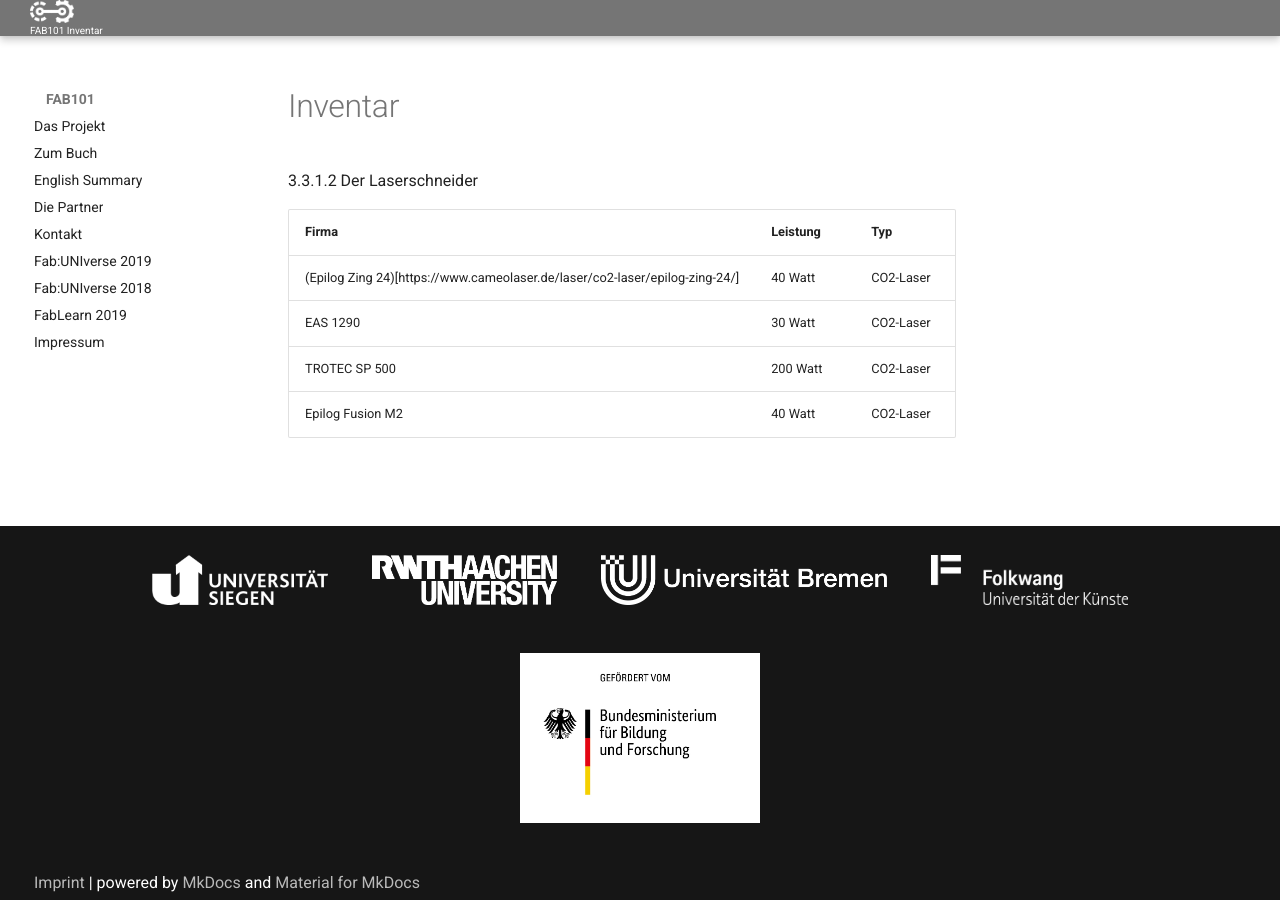
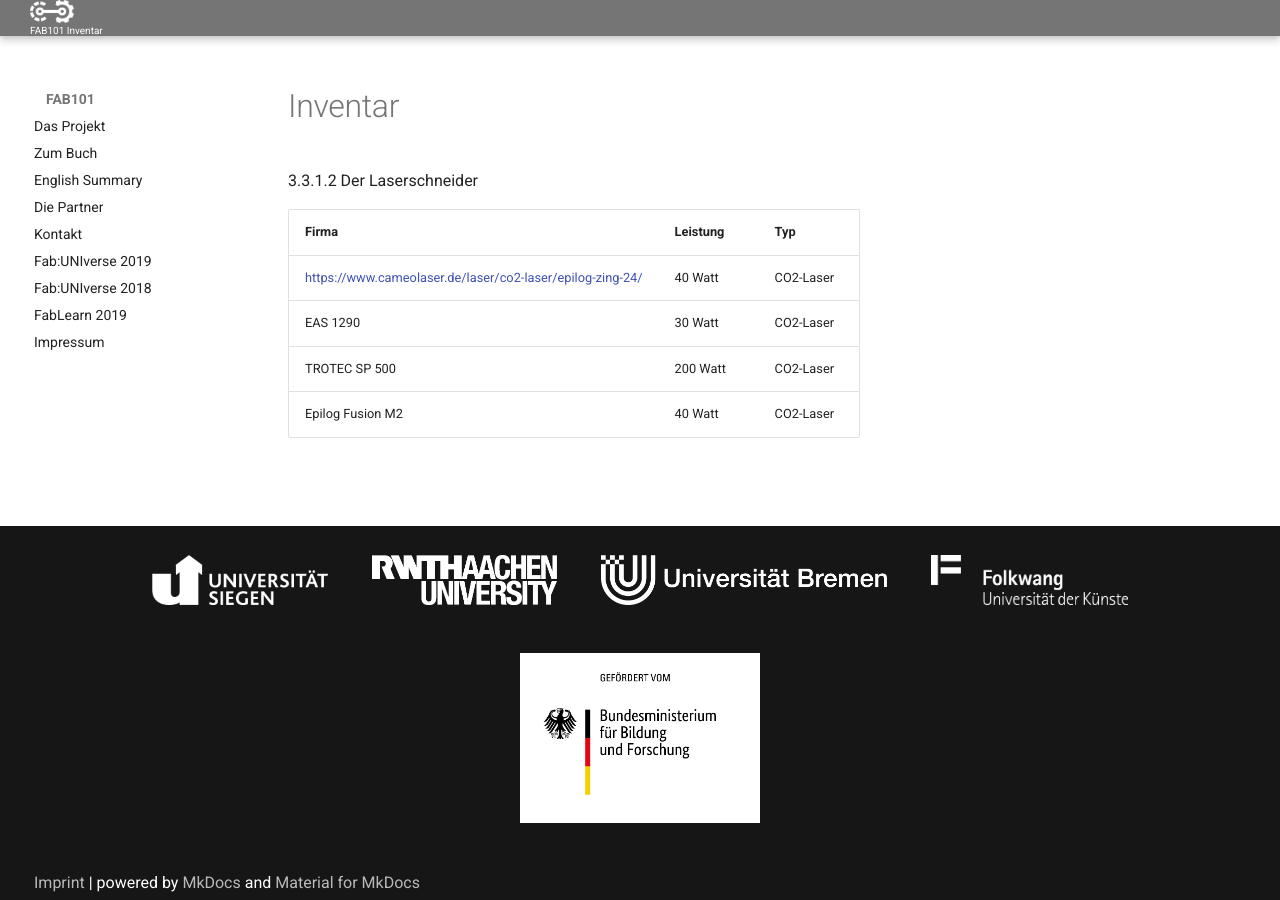
Before and after one commit to FabLabSiegen/fab101-docs, an MkDocs documentation site: the page built from docs/inventar.md, in a window 1280 px wide. Built offline with MkDocs 1.6.1 and Material for MkDocs 9.7.7, drawn with Linux system fonts in a browser that asks for light colours.

Commit message:
Update inventar.md

```diff
--- a/docs/inventar.md
+++ b/docs/inventar.md
@@ -2,7 +2,7 @@
 
 Firma|Leistung|Typ
 ----|----|----
-(Epilog Zing 24)[https://www.cameolaser.de/laser/co2-laser/epilog-zing-24/]| 40 Watt| CO2-Laser
+[https://www.cameolaser.de/laser/co2-laser/epilog-zing-24/](Epilog Zing 24)| 40 Watt| CO2-Laser
 EAS 1290| 30 Watt| CO2-Laser
 TROTEC SP 500| 200 Watt| CO2-Laser
 Epilog Fusion M2| 40 Watt| CO2-Laser
```
